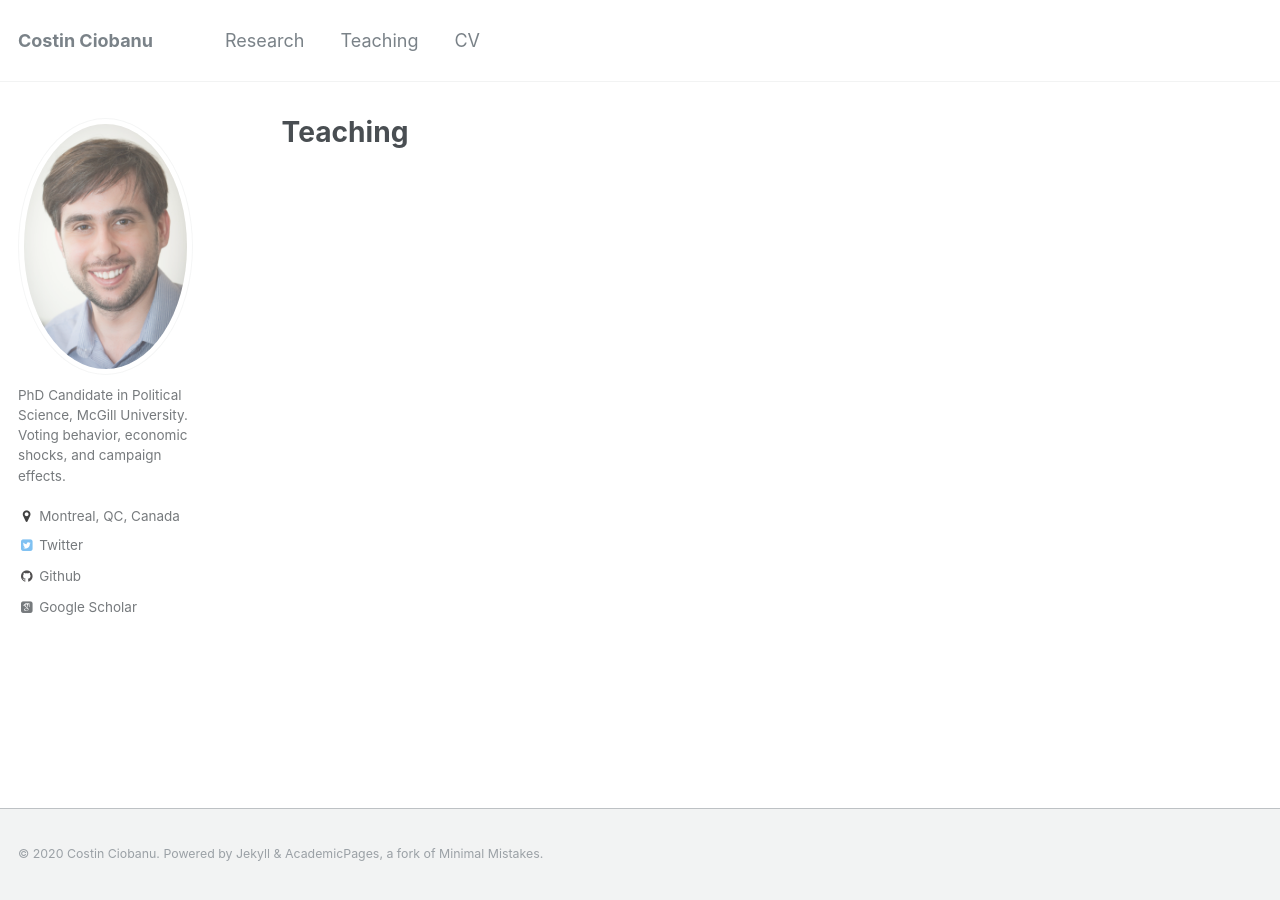
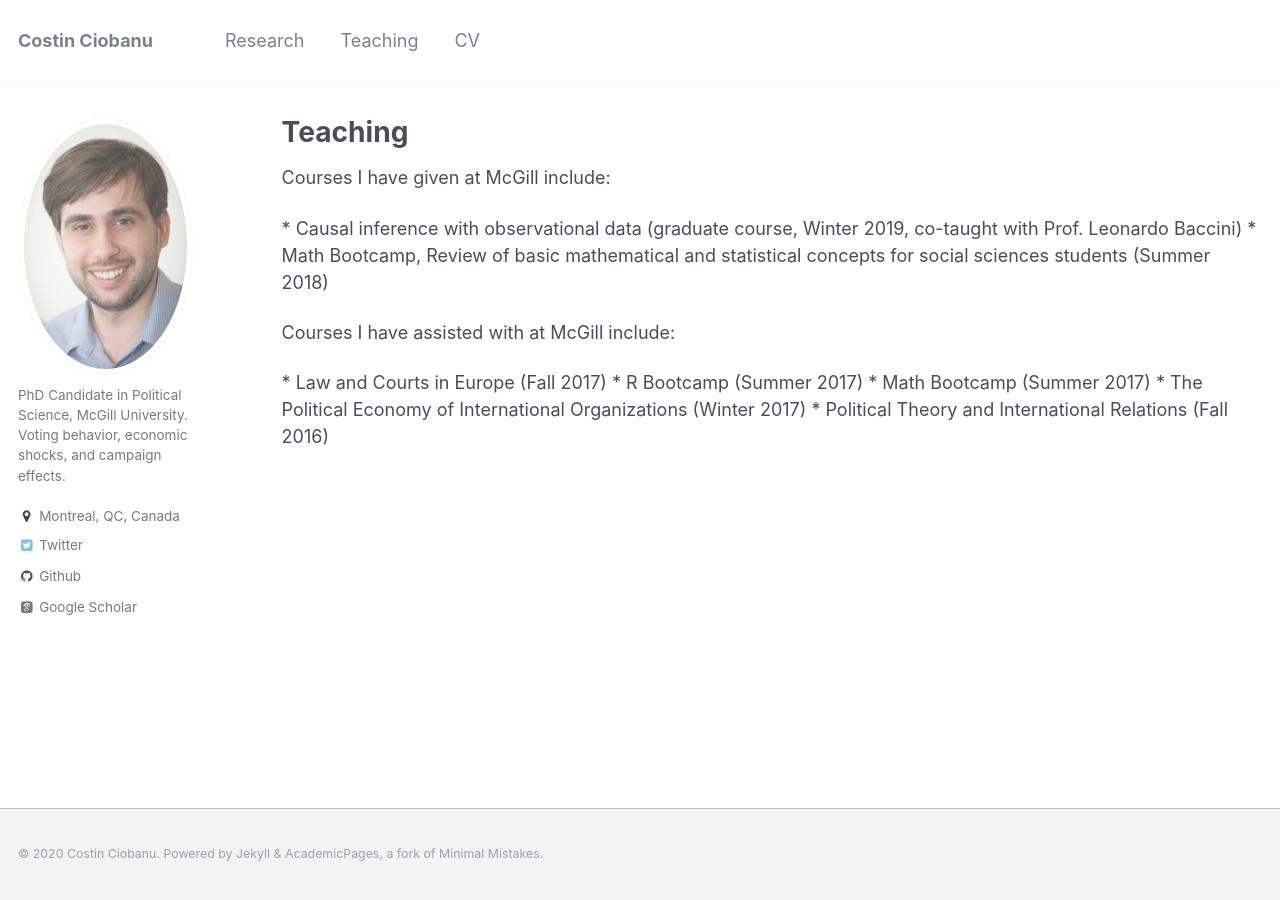
Before and after one commit to costinciobanu/costinciobanu.github.io, a Jekyll site: the page built from _pages/teaching.md, in a window 1280 px wide. Built offline with Jekyll 4.4.1, drawn with Linux system fonts in a browser that asks for light colours; some web fonts are replaced.

Commit message:
Research and Teaching

```diff
--- a/_pages/teaching.md
+++ b/_pages/teaching.md
@@ -4,3 +4,16 @@ title: "Teaching"
 permalink: /teaching/
 author_profile: true
 ---
+
+Courses I have given at McGill include:
+
+\* Causal inference with observational data (graduate course, Winter 2019, co-taught with Prof. Leonardo Baccini)
+\* Math Bootcamp, Review of basic mathematical and statistical concepts for social sciences students (Summer 2018)
+
+Courses I have assisted with at McGill include:
+
+\* Law and Courts in Europe (Fall 2017)
+\* R Bootcamp (Summer 2017)
+\* Math Bootcamp (Summer 2017)
+\* The Political Economy of International Organizations (Winter 2017)
+\* Political Theory and International Relations (Fall 2016)
```
Also changed, not shown: _pages/research.md (+2 -0 lines).
